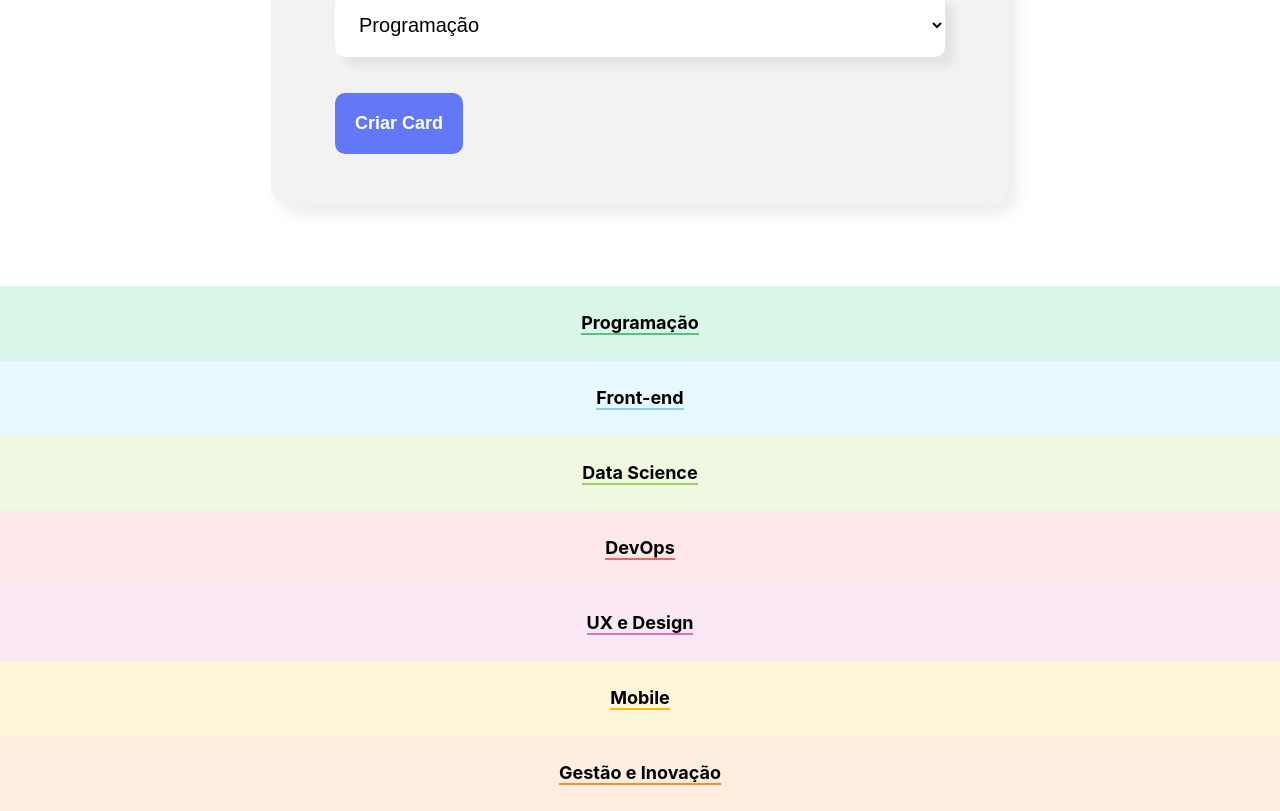
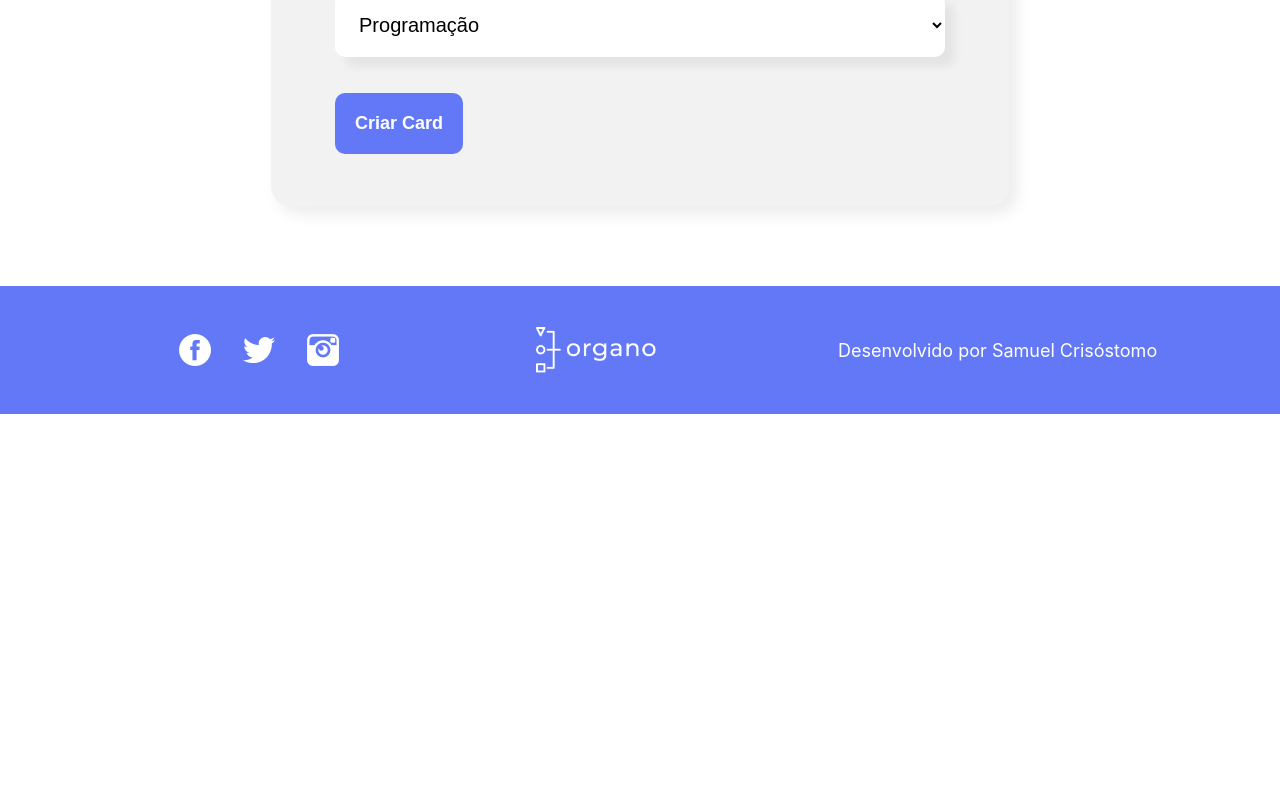
Before and after one commit to SamChrisostomo/organo, a React (Create React App) app: page / in a window 1280 px wide. Shown: the part 1031-1842 px from the top of the page. After the commit the page ends 1445 px from the top, so only its background shows below. Built offline with nearby package versions, Linux system fonts and the light colour scheme; the HTML template or start-up script is replaced by a standard one.

Commit message:
Inclusão do elemento Rodapé. Feito ajustes no método para adicionar novo colaborador. Implementado filtragem de seção por time.

```diff
--- a/src/App.js
+++ b/src/App.js
@@ -1,6 +1,7 @@
 import { useState } from 'react';
 import Banner from './componentes/Banner';
 import Formulario from './componentes/Formulario';
+import Rodape from './componentes/Rodape';
 import Time from './componentes/Time';
 
 function App() {
@@ -44,16 +45,23 @@ function App() {
 
     const [colaboradores, setColaborador] = useState([])
 
-    const novoColaborador = (colaborador) => {
-        setColaborador([...colaboradores, colaborador])
-        console.log(colaborador)
+    const novoColaborador = (e) => {
+        setColaborador([...colaboradores, e])
+        console.log(colaboradores)
     }
 
     return (
         <div className="App">
             <Banner />
-            <Formulario times={times.map(time => time.nome)} aoColaboradorAdicionado={colaborador => novoColaborador(colaborador)} />
-            {times.map(time => <Time key={time.nome} nome={time.nome} primary={time.primary} secondary={time.secondary} />)}
+            <Formulario times={times.map(time => time.nome)} aoColaboradorAdicionado={event => novoColaborador(event)} />
+            {times.map(time => <Time
+                key={time.nome}
+                nome={time.nome}
+                primary={time.primary}
+                secondary={time.secondary}
+                colaborador={colaboradores.filter(data => data.time === time.nome)}
+            />)}
+            <Rodape />
         </div>
     );
 }
--- a/src/componentes/Time/index.js
+++ b/src/componentes/Time/index.js
@@ -1,9 +1,13 @@
+import Card from '../Card'
 import './time.css'
 
 const Time = (props) => {
     return(
-        <section className='time' style={{ backgroundColor: props.secondary }}>
+       props.colaborador.length > 0 && <section className='time' style={{ backgroundColor: props.secondary }}>
             <h3 style={{borderColor: props.primary }}>{props.nome}</h3>
+            <div className='colaboradores'>
+                {props.colaborador.map(data => <Card nome={data.nome} cargo={data.cargo} imagem={data.imagem} />)}
+            </div>
         </section>
     )
 }
--- a/src/componentes/Time/time.css
+++ b/src/componentes/Time/time.css
@@ -9,3 +9,10 @@
     display: inline-block;
     border-bottom:2px solid #57C278;
 }
+
+.time .colaboradores{
+    display: flex;
+    justify-content: space-around;
+    margin-top: 32px;
+    flex-wrap: wrap;
+}
--- a/src/index.css
+++ b/src/index.css
@@ -1,6 +1,5 @@
 body {
   margin: 0;
-  box-sizing: border-box;
   font-family: -apple-system, BlinkMacSystemFont, 'Segoe UI', 'Roboto', 'Oxygen',
     'Ubuntu', 'Cantarell', 'Fira Sans', 'Droid Sans', 'Helvetica Neue',
     sans-serif;
```
